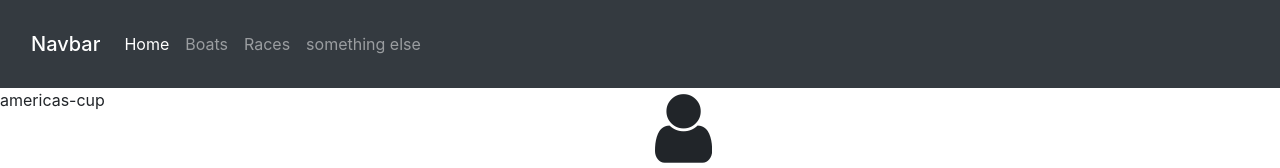
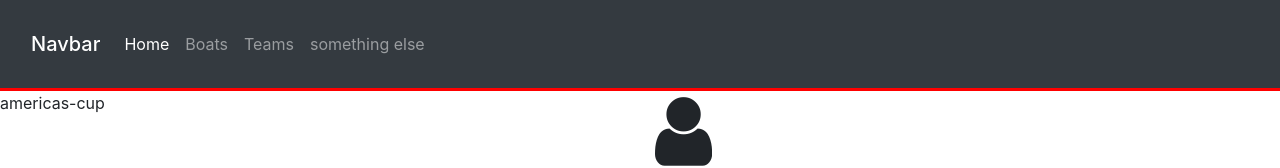
Before and after one commit to johnj974/americas-cup, an Angular app: page / in a window 1280 px wide. Shown: the top 168 px of the page. Built offline with nearby package versions, Linux system fonts and the light colour scheme.

Commit message:
teams+landing components added

```diff
--- a/src/app/app.module.ts
+++ b/src/app/app.module.ts
@@ -3,11 +3,15 @@ import { NgModule } from '@angular/core';
 
 import { AppComponent } from './app.component';
 import { NavbarComponent } from './navbar/navbar.component';
+import { LandingComponent } from './landing/landing.component';
+import { TeamsComponent } from './teams/teams.component';
 
 @NgModule({
   declarations: [
     AppComponent,
-    NavbarComponent
+    NavbarComponent,
+    LandingComponent,
+    TeamsComponent
   ],
   imports: [
     BrowserModule
--- /dev/null
+++ b/src/app/landing/landing.component.html
@@ -0,0 +1 @@
+<p>landing works!</p>
--- /dev/null
+++ b/src/app/landing/landing.component.ts
@@ -0,0 +1,15 @@
+import { Component, OnInit } from '@angular/core';
+
+@Component({
+  selector: 'app-landing',
+  templateUrl: './landing.component.html',
+  styleUrls: ['./landing.component.css']
+})
+export class LandingComponent implements OnInit {
+
+  constructor() { }
+
+  ngOnInit(): void {
+  }
+
+}
--- a/src/app/navbar/navbar.component.css
+++ b/src/app/navbar/navbar.component.css
@@ -0,0 +1,3 @@
+.navbar {
+  border-bottom: 3px solid red;
+}
--- a/src/app/navbar/navbar.component.html
+++ b/src/app/navbar/navbar.component.html
@@ -16,7 +16,7 @@
       <div class="navbar-nav">
         <a class="nav-link active" aria-current="page" href="#">Home</a>
         <a class="nav-link" href="#">Boats</a>
-        <a class="nav-link" href="#">Races</a>
+        <a class="nav-link" href="#">Teams</a>
         <a class="nav-link" href="#">something else</a>
       </div>
     </div>
--- /dev/null
+++ b/src/app/teams/teams.component.html
@@ -0,0 +1 @@
+<p>teams works!</p>
--- /dev/null
+++ b/src/app/teams/teams.component.ts
@@ -0,0 +1,15 @@
+import { Component, OnInit } from '@angular/core';
+
+@Component({
+  selector: 'app-teams',
+  templateUrl: './teams.component.html',
+  styleUrls: ['./teams.component.css']
+})
+export class TeamsComponent implements OnInit {
+
+  constructor() { }
+
+  ngOnInit(): void {
+  }
+
+}
```
Also changed, not shown: src/app/landing/landing.component.css (added), src/app/teams/teams.component.css (added).
